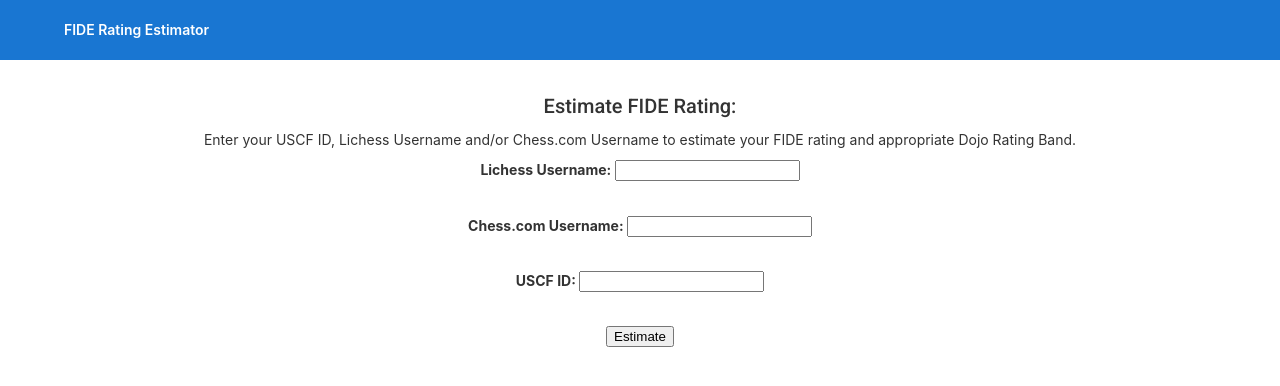
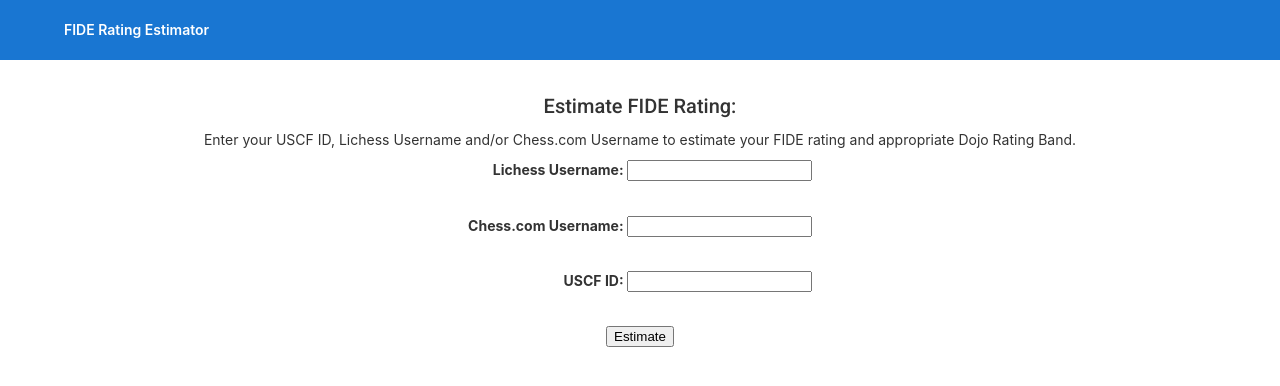
Before and after one commit to LukeSeidl/DojoRatingBandConverter, an Angular app: page / in a window 1280 px wide. Shown: the top 386 px of the page. Built offline with nearby package versions, Linux system fonts and the light colour scheme.

Commit message:
fix field alignment

```diff
--- a/src/app/app.component.html
+++ b/src/app/app.component.html
@@ -319,7 +319,7 @@
   <h2>Estimate FIDE Rating:</h2>
   <p>Enter your USCF ID, Lichess Username and/or Chess.com Username to estimate your FIDE rating and appropriate Dojo Rating Band.</p>
   <form (submit)="estimateFIDE()" onsubmit="return false">
-    <div class="grid-container" style="width: 100%; text-align: center;">
+    <div class="grid-container" style="width: 100%; text-align: right;">
       <div style="padding-top: 3%; padding-bottom: 3%">
         <label style="font-weight: bold">
           Lichess Username:
@@ -341,7 +341,7 @@
         <input type="text" name="USCFID" id="USCFID" [(ngModel)]="USCFID" />
         <p style="margin-top: 2%">{{U_MESSAGE}}</p>
       </div>
-      <div style="margin-top: 5%; padding-bottom: 3%">
+      <div style="margin-top: 5%; padding-bottom: 3%; text-align: center;">
         <button type="submit">Estimate</button>
       </div>
       <div>
```
